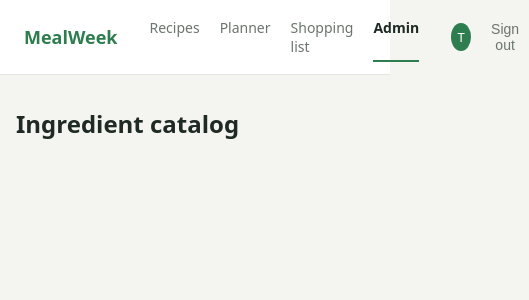
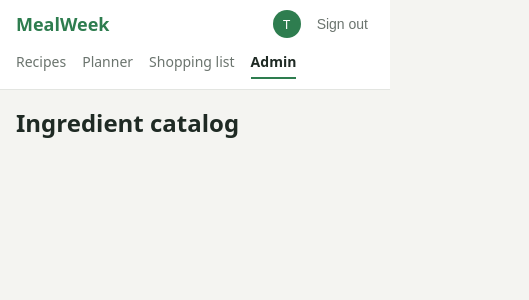
Before and after one commit to MealWeek-Team/mealWeekApplication, a React (Vite) app in the folder frontend/: page /login in a window 390 px wide. Both pictures are taken after a click on the button "Dev: sign in as admin". Shown: the top 300 px of the page, 529 px wide, since content can reach past the window. Built offline with nearby package versions, Linux system fonts and the light colour scheme; no server answers.

Commit message:
MEAL-86: make layout usable on phones (topbar, recipe cards, form)

```diff
--- a/frontend/src/index.css
+++ b/frontend/src/index.css
@@ -24,7 +24,7 @@ body { margin: 0; }
 .user-box { display: flex; align-items: center; gap: 10px; }
 .link-button { background: none; border: none; color: var(--muted); cursor: pointer; font-size: 14px; }
 .link-button:hover { color: var(--green); }
-
+.nav-link, .link-button { white-space: nowrap; }
 
 h1 { font-size: 24px; margin: 0 0 16px; }
 .muted { color: var(--muted); }
@@ -59,3 +59,21 @@ h1 { font-size: 24px; margin: 0 0 16px; }
 .ingredient-row input { width: 100px; }
 .ingredient-row input.invalid { border-color: var(--danger); }
 .unit { width: 32px; color: var(--muted); }
+
+@media (max-width: 600px) {
+  .topbar { flex-wrap: wrap; gap: 8px 16px; padding: 10px 16px; }
+  .user-box { margin-left: auto; }
+  .topbar nav { order: 3; flex: 0 0 100%; gap: 16px; overflow-x: auto; }
+  .page { margin: 16px auto; }
+
+  .btn { box-sizing: border-box; min-height: 44px; display: inline-flex;
+    align-items: center; justify-content: center; }
+  .recipe-card { flex-direction: column; gap: 12px; }
+  .recipe-card .actions { width: 100%; flex-wrap: nowrap; }
+  .recipe-card .actions .btn { flex: 1; }
+
+  .field input, .field select, .field textarea { font-size: 16px; }
+  .ingredient-row { flex-wrap: nowrap; }
+  .ingredient-row select { flex: 1; min-width: 0; }
+  .ingredient-row input { width: 72px; }
+}
```
